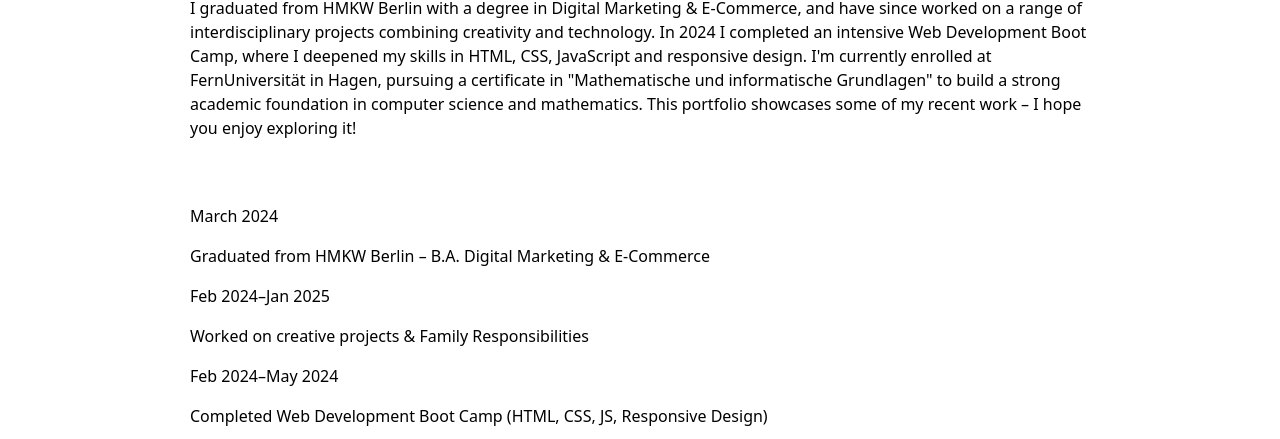
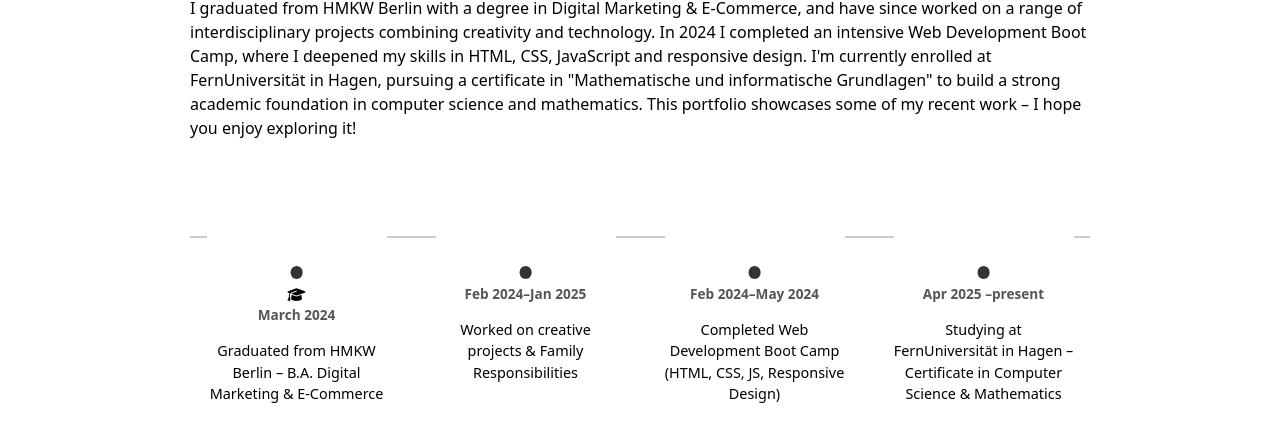
Before and after one commit to arne-witteler/portfolio-website, a plain HTML site: page index.html in a window 1280 px wide. Shown: the part 361-800 px from the top of the page. Drawn offline with Linux system fonts and the light colour scheme.

Commit message:
add timeline style, integrate icon

```diff
--- a/css/styles.css
+++ b/css/styles.css
@@ -1,4 +1,5 @@
 @import url(variables.css);
+@import url(timeline.css);
 
 *,
 *::before,
--- /dev/null
+++ b/css/timeline.css
@@ -0,0 +1,53 @@
+.timeline {
+  display: flex;
+  flex-direction: row;
+  justify-content: space-around;
+  align-items: flex-start;
+  padding: 2rem 0;
+  gap: 1rem;
+  position: relative;
+  flex-wrap: nowrap;
+}
+
+.timeline::before {
+  content: "";
+  position: absolute;
+  top: 2rem;
+  left: 0;
+  right: 0;
+  height: 2px;
+  background-color: #ccc;
+  z-index: 0;
+}
+
+.timeline-item {
+  position: relative;
+  background: white;
+  padding-top: 3rem;
+  width: 180px;
+  flex-shrink: 1;
+  z-index: 1;
+  text-align: center;
+  font-size: 0.9rem;
+}
+
+.timeline-item::before {
+  content: "";
+  position: absolute;
+  top: 1.9rem;
+  left: 50%;
+  transform: translateX(-50%);
+  width: 0.8rem;
+  height: 0.8rem;
+  background-color: #333;
+  border-radius: 50%;
+  z-index: 2;
+}
+
+.timeline-date {
+  font-weight: bold;
+  color: #555;
+  margin-bottom: 0.5rem;
+  display: block;
+  font-size: 0.85rem;
+}
--- a/index.html
+++ b/index.html
@@ -68,6 +68,7 @@
       <section id="timeline" aria-labelledby="timeline-heading">
         <div class="timeline">
           <div class="timeline-item">
+            <i class="fas fa-graduation-cap timeline-icon"></i>
             <span class="timeline-date">March 2024</span>
             <p>
               Graduated from HMKW Berlin – B.A. Digital Marketing & E-Commerce
```
